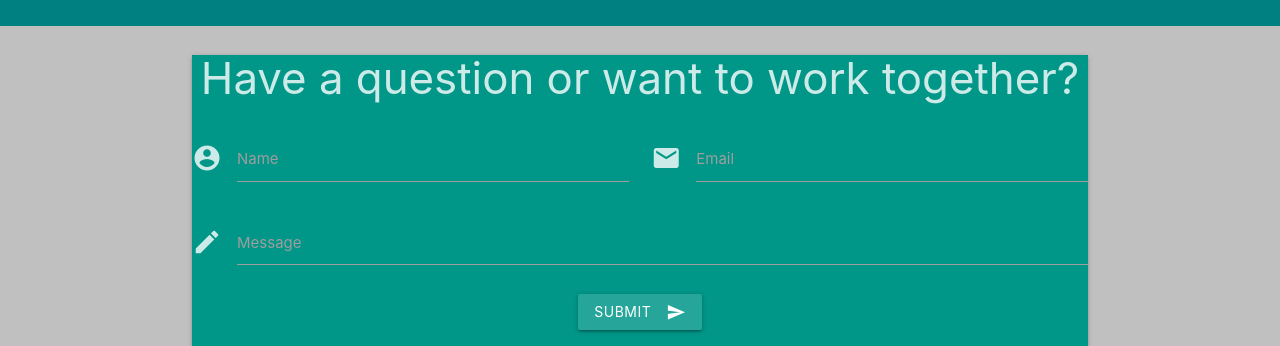
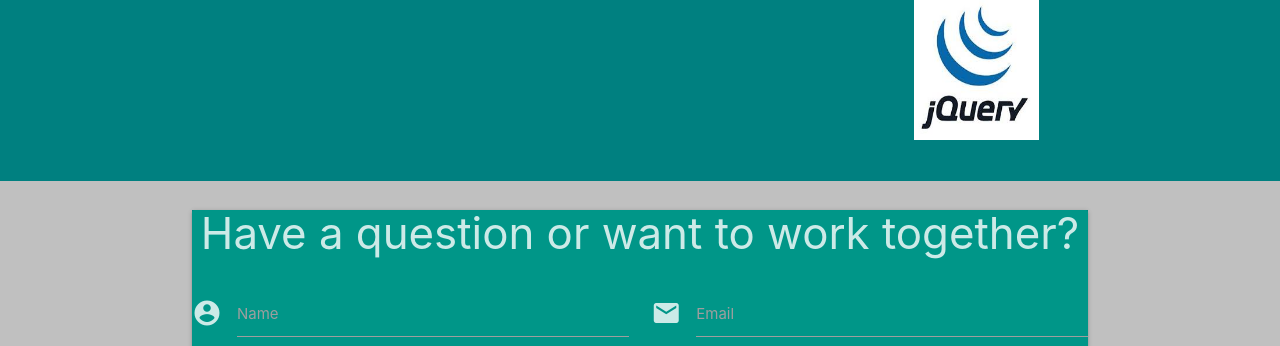
Before and after one commit to lramac3/materialize-portfolio, a plain HTML site: page index.html in a window 1280 px wide. Shown: the part 3488-3834 px from the top of the page. Drawn offline with nearby package versions, Linux system fonts and the light colour scheme.

Commit message:
updated skills

```diff
--- a/index.html
+++ b/index.html
@@ -481,6 +481,10 @@
                     <img style="height: 150px; width: 125px;" class="responsive-img"
                         src="https://www.logolynx.com/images/logolynx/c5/c509c38cb89bcf556b2051222663f398.png">
                 </div>
+                <div class="col s12 m12 l3">
+                    <img style="height: 150px; width: 125px;" class="responsive-img"
+                        src="./images/jquery.jpg">
+                </div>
             </div>
         </div>
     </div>
```
Also changed, not shown: images/jquery.jpg (added).
